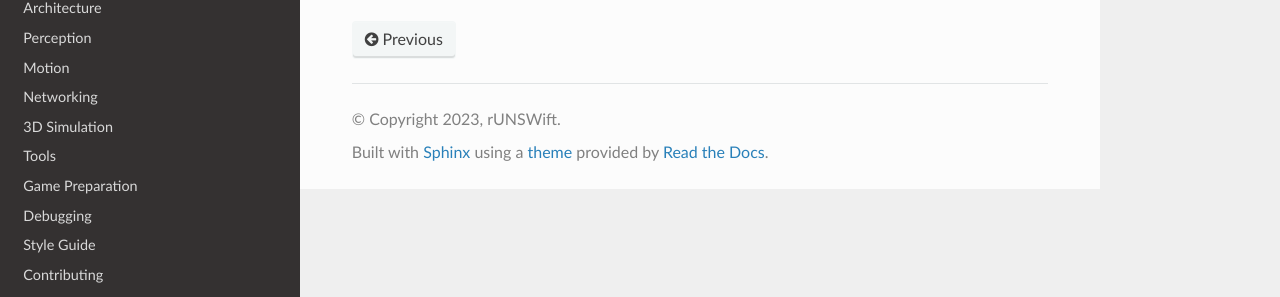
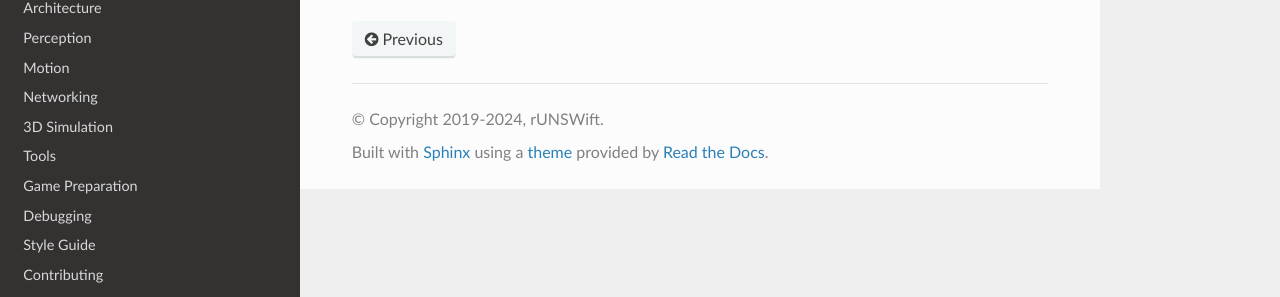
Before and after one commit to UNSWComputing/rUNSWift-docs, a Sphinx documentation site: the page built from source/contact.rst, in a window 1280 px wide. Shown: the part 283-580 px from the top of the page. Built offline with Sphinx 7.4.7 and the Read the Docs theme 2.0.0, drawn with Linux system fonts in a browser that asks for light colours.

Commit message:
Update conf.py: Fix year typo

```diff
--- a/source/conf.py
+++ b/source/conf.py
@@ -51,7 +51,7 @@ master_doc = 'index'
 
 # General information about the project.
 project = 'RoboCup SPL'
-copyright = '2023, rUNSWift'
+copyright = '2019-2024, rUNSWift'
 author = 'rUNSWift, University of NSW'
 
 # The version info for the project you're documenting, acts as replacement for
```
